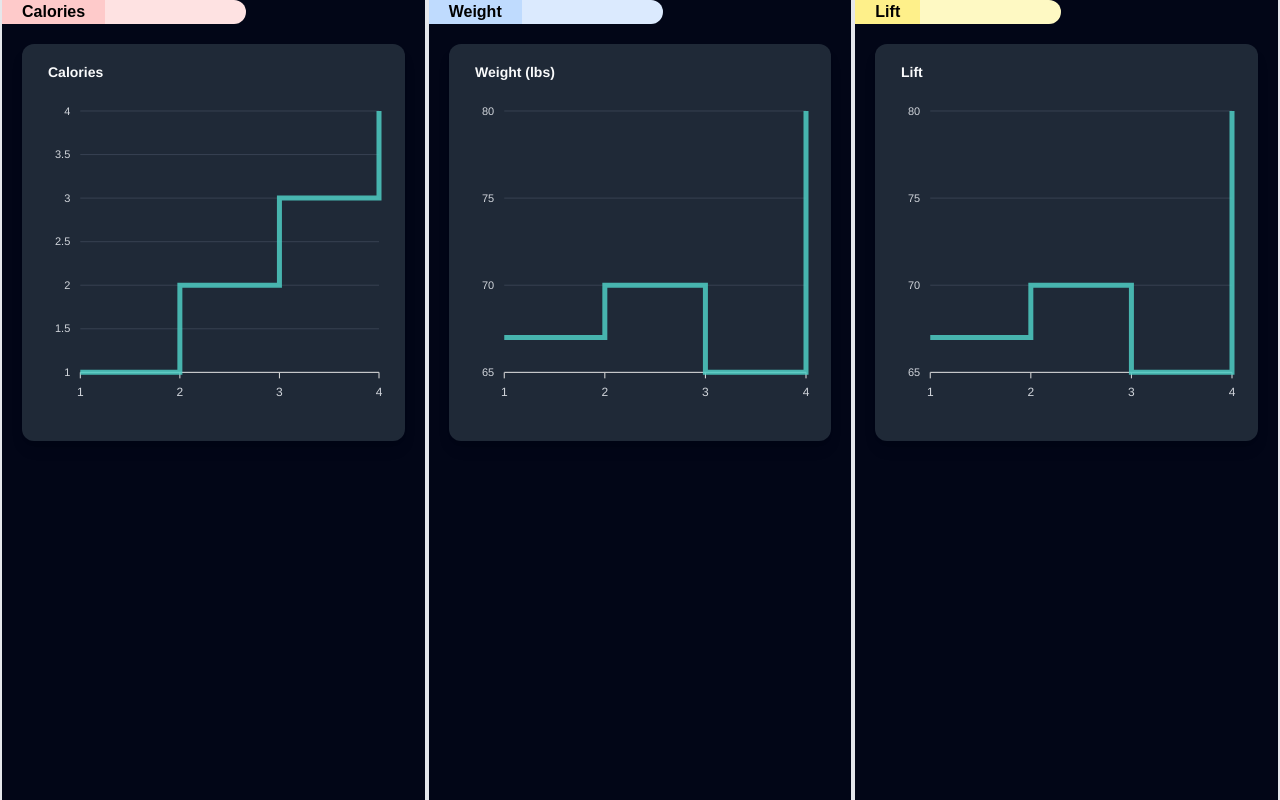
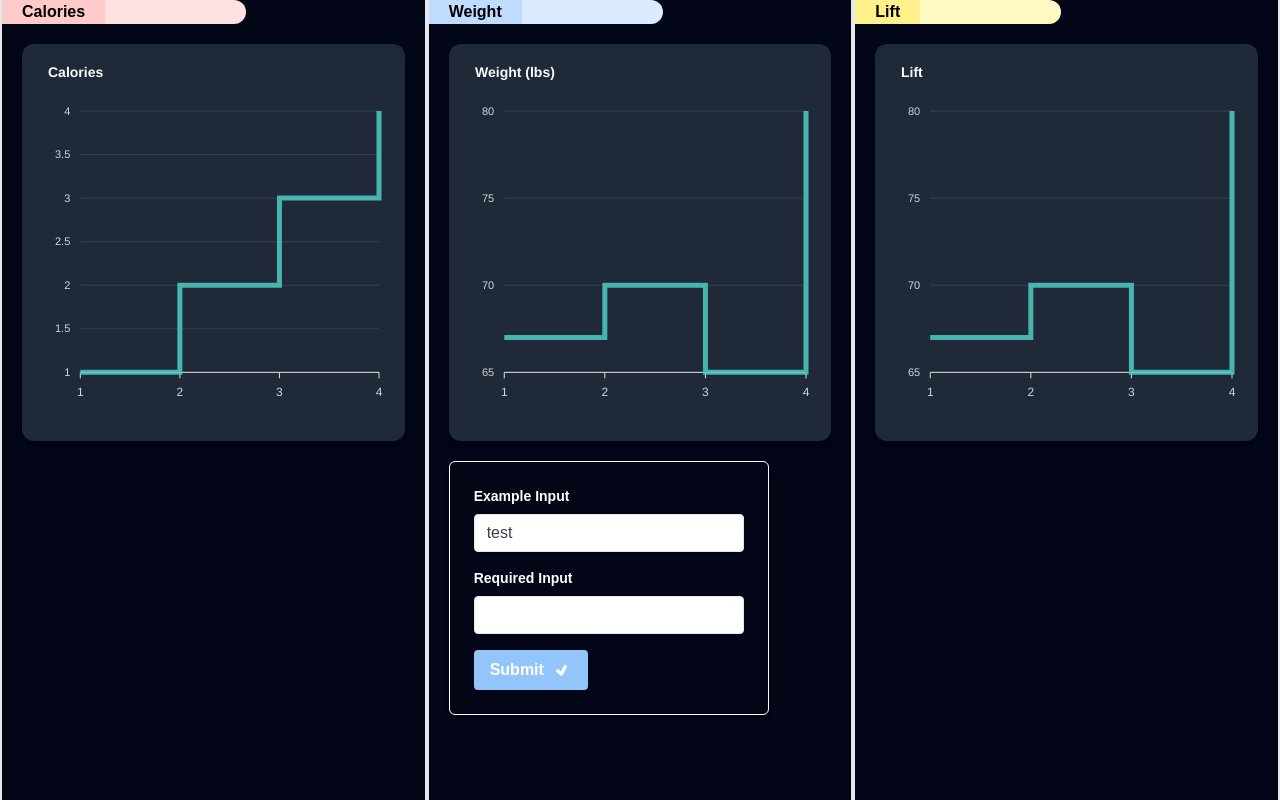
Before and after one commit to AdamsIncorporated/pump, a React app in the folder frontend/: page / in a window 1280 px wide. Built offline with nearby package versions, Linux system fonts and the light colour scheme.

Commit message:
created a simple form intereace to log weight

```diff
--- a/frontend/package.json
+++ b/frontend/package.json
@@ -15,6 +15,8 @@
     "@babel/preset-env": "^7.26.9",
     "@babel/preset-react": "^7.26.3",
     "@babel/preset-typescript": "^7.27.0",
+    "@emotion/react": "^11.14.0",
+    "@table-library/react-table-library": "^4.1.12",
     "@types/react": "^19.1.0",
     "apexcharts": "^4.5.0",
     "autoprefixer": "^10.4.21",
@@ -23,6 +25,8 @@
     "react": "^19.1.0",
     "react-apexcharts": "^1.7.0",
     "react-dom": "^19.1.0",
+    "react-hook-form": "^7.55.0",
+    "react-icons": "^5.5.0",
     "react-resizable": "^3.0.5",
     "react-resizable-panels": "^2.1.7",
     "web-vitals": "^4.2.4"
--- a/frontend/src/components/grid.tsx
+++ b/frontend/src/components/grid.tsx
@@ -1,12 +1,14 @@
-import React from "react";
+import React, { ReactNode } from "react";
 import { PanelGroup, Panel, PanelResizeHandle } from "react-resizable-panels";
 import LineChart from "./lineChart";
+import Weight from "./weight/weight";
 
 interface DataPanelProps {
   title: string;
   data: number[];
   bgColor: string;
   chartTitle: string;
+  children?: ReactNode;
 }
 
 const DataPanel: React.FC<DataPanelProps> = ({
@@ -14,6 +16,7 @@ const DataPanel: React.FC<DataPanelProps> = ({
   data,
   bgColor,
   chartTitle,
+  children,
 }) => {
   return (
     <Panel minSize={20} className="border-x-2">
@@ -27,6 +30,7 @@ const DataPanel: React.FC<DataPanelProps> = ({
       </div>
       <div className="m-5">
         <LineChart chartTitle={chartTitle} data={data} />
+        {children}
       </div>
     </Panel>
   );
@@ -48,7 +52,9 @@ export default function Grid() {
           data={[67, 70, 65, 80]}
           bgColor="blue"
           chartTitle="Weight (lbs)"
-        />
+        >
+          <Weight />
+        </DataPanel>
         <PanelResizeHandle />
         <DataPanel
           title="Lift"
--- /dev/null
+++ b/frontend/src/components/weight/weight.tsx
@@ -0,0 +1,74 @@
+import React, { useEffect } from "react";
+import { useForm, SubmitHandler } from "react-hook-form";
+import { TiTick } from "react-icons/ti";
+
+type Inputs = {
+  example: string;
+  exampleRequired: string;
+};
+
+function Form() {
+  const {
+    register,
+    handleSubmit,
+    watch,
+    formState: { errors },
+  } = useForm<Inputs>();
+  const onSubmit: SubmitHandler<Inputs> = (data) => console.log(data);
+
+  return (
+    <form className="flex flex-col gap-4 p-6 border border-white rounded-md shadow-md w-80">
+      <div>
+        <label
+          htmlFor="example"
+          className="block text-sm font-bold mb-2"
+        >
+          Example Input
+        </label>
+        <input
+          id="example"
+          defaultValue="test"
+          {...register("example")}
+          className="shadow appearance-none border rounded w-full py-2 px-3 text-gray-700 leading-tight focus:outline-none focus:shadow-outline"
+        />
+      </div>
+
+      <div>
+        <label
+          htmlFor="exampleRequired"
+          className="block text-sm font-bold mb-2"
+        >
+          Required Input
+        </label>
+        <input
+          id="exampleRequired"
+          {...register("exampleRequired", {
+            required: "This field is required",
+          })}
+          className="shadow appearance-none border rounded w-full py-2 px-3 text-gray-700 leading-tight focus:outline-none focus:shadow-outline"
+        />
+        {errors.exampleRequired && (
+          <span className="text-red-500 text-xs italic">
+            {errors.exampleRequired.message}
+          </span>
+        )}
+      </div>
+
+      <div className="w-fit flex items-center bg-blue-300 hover:bg-blue-700 text-white font-bold py-2 px-4 rounded focus:outline-none focus:shadow-outline cursor-pointer">
+        <input type="submit" className="hidden" />{" "}
+        <button type="submit" className="flex items-center space-x-2">
+          <span>Submit</span>
+          <TiTick className="text-white text-xl" />
+        </button>
+      </div>
+    </form>
+  );
+}
+
+export default function Weight() {
+  return (
+    <div className="text-white my-5">
+      <Form />
+    </div>
+  );
+}
```
Also changed, not shown: 1 other file (tests, documents, lock files or other folders).
